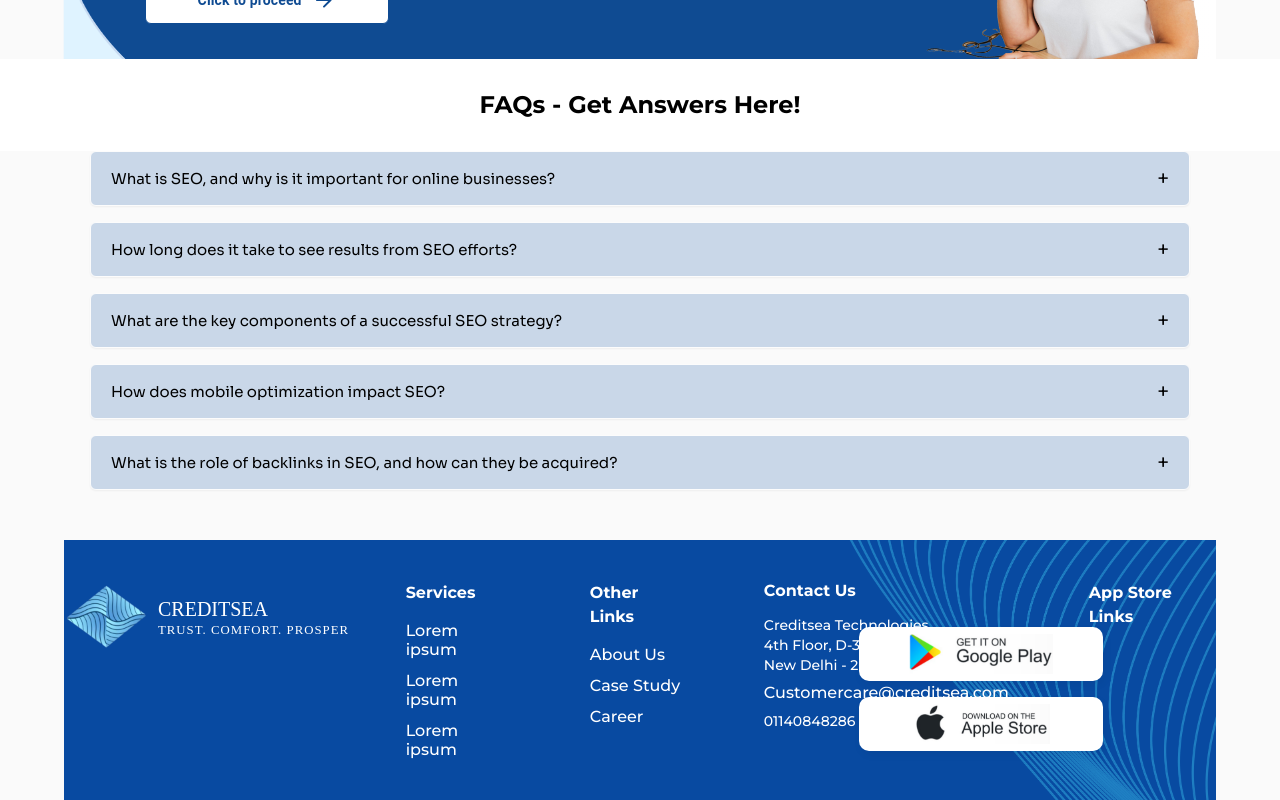
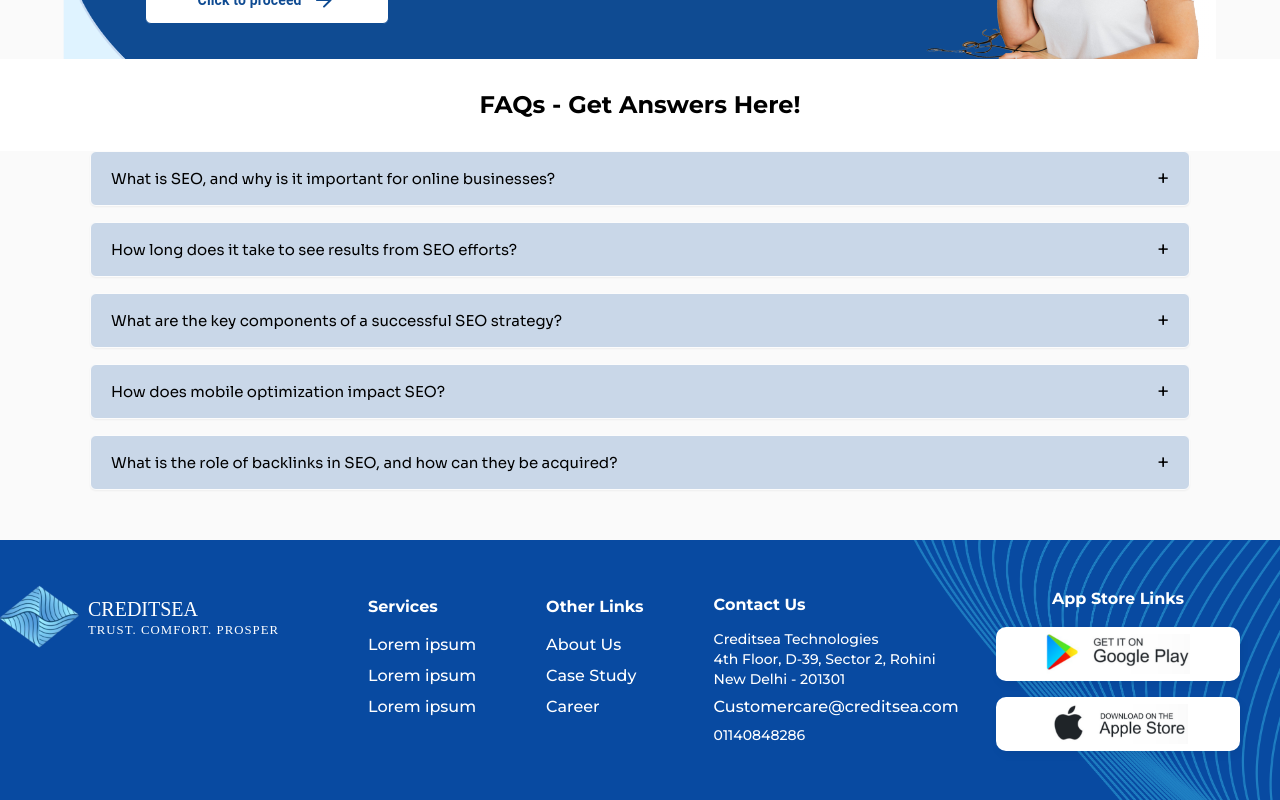
Before and after one commit to amansingh4545/sauvant.ai, a React (Create React App) app: page / in a window 1280 px wide. Shown: the part 3536-4336 px from the top of the page. Built offline with nearby package versions, Linux system fonts and the light colour scheme.

Commit message:
Update Footer.jsx

```diff
--- a/src/pages/Footer.jsx
+++ b/src/pages/Footer.jsx
@@ -6,10 +6,10 @@ import { Button, Img, Input, Line, Text } from "components";
 
 function Footer(){
     return(
-        <div style={{width:"90%", margin:"auto"}} className="F1">
+        <div className="F1" style={{width:"100%", margin:"auto"}}>
             <div className="F2">
               <div className="F3">
-                <Img className="h-[72px] md:h-auto object-cover w-[86px]" src="images/img_creditsea1.png" alt="creditseaOne_One" />
+                <Img className="h-[72px] md:h-auto object-cover w-[80px]" src="images/img_creditsea1.png" alt="creditseaOne_One" />
                 <div className="H_5">
                     <Text className="H_6" size="txtMories24" > CREDITSEA </Text>
                     <Text className="H_7" size="txtMories24"> TRUST. COMFORT. PROSPER </Text>
@@ -19,8 +19,8 @@ function Footer(){
               <div className="font-montserrat h-[260px] sm:h-[521px] relative w-[77%] md:w-full">
                 <div>
                   <Img className="absolute h-[260px] inset-y-[0] my-auto object-cover right-[0]" src="images/img_vector_light_blue_400_260x385.png" alt="vector_Two" />
-                  <div className="absolute flex sm:flex-col flex-row sm:gap-10 gap-20 h-max inset-y-[0] items-start justify-between left-[0] my-auto w-auto">
-                    <div className="flex flex-col items-start justify-start">
+                  <div style={{ marginLeft:"20px"}} className="absolute flex sm:flex-col flex-row sm:gap-10 gap-10 h-max inset-y-[0] items-start justify-between left-[0] my-auto w-auto">
+                    <div style={{ marginRight:"30px"}} className="flex flex-col items-start justify-start">
                       <Text className="text-base text-white-A700" size="txtMontserratRomanBold16" >
                         Services
                       </Text>
@@ -29,9 +29,8 @@ function Footer(){
                         <Link to="#">Lorem ipsum</Link>
                         <Link to="#">Lorem ipsum</Link>
                       </div>
-
                     </div>
-                    <div style={{color: "white"}} className="flex flex-col gap-4 items-start justify-start w-auto">
+                    <div style={{color: "white", marginRight:"30px"}} className="flex flex-col gap-4 items-start justify-start w-auto">
                       <Text className="text-base text-white-A700 w-auto" size="txtMontserratRomanBold16" >
                         Other Links
                       </Text>
@@ -62,17 +61,15 @@ function Footer(){
                         01140848286
                       </Text>
                     </div>
-                    <div className="flex flex-col items-start justify-start w-auto">
-                      <Text
-                        className="text-base text-white-A700 w-auto"
-                        size="txtMontserratRomanBold16"
-                      >
-                        App Store Links
-                      </Text>
+                    <div className="F6">
+
                     </div>
                   </div>
                 </div>
-                <div className="absolute bottom-[19%] flex flex-col gap-4 items-center justify-start right-[14%] w-auto">
+                <div className=" F7 absolute bottom-[19%] flex flex-col gap-4 items-center justify-start right-[14%] w-auto">
+                  <Text className="text-base text-white-A700 w-auto" size="txtMontserratRomanBold16" >
+                      App Store Links
+                  </Text>
                   <div className="bg-white-A700 flex flex-col h-[54px] md:h-auto items-center justify-center sm:px-5 px-6 py-[9px] rounded-[10px] shadow-bs2 w-[244px]">
                     <Img
                       className="h-10 md:h-auto object-cover w-36"
@@ -80,7 +77,7 @@ function Footer(){
                       alt="imageFortySix"
                     />
                   </div>
-                  <div className="bg-white-A700 flex flex-col h-[54px] md:h-auto items-center justify-center sm:px-5 px-6 py-[9px] rounded-[10px] shadow-bs2 w-[244px]">
+                  <div className=" bg-white-A700 flex flex-col h-[54px] md:h-auto items-center justify-center  rounded-[10px] shadow-bs2 w-[244px]">
                     <Img
                       className="h-10 md:h-auto object-cover w-[139px]"
                       src="images/img_image47.png"
```
